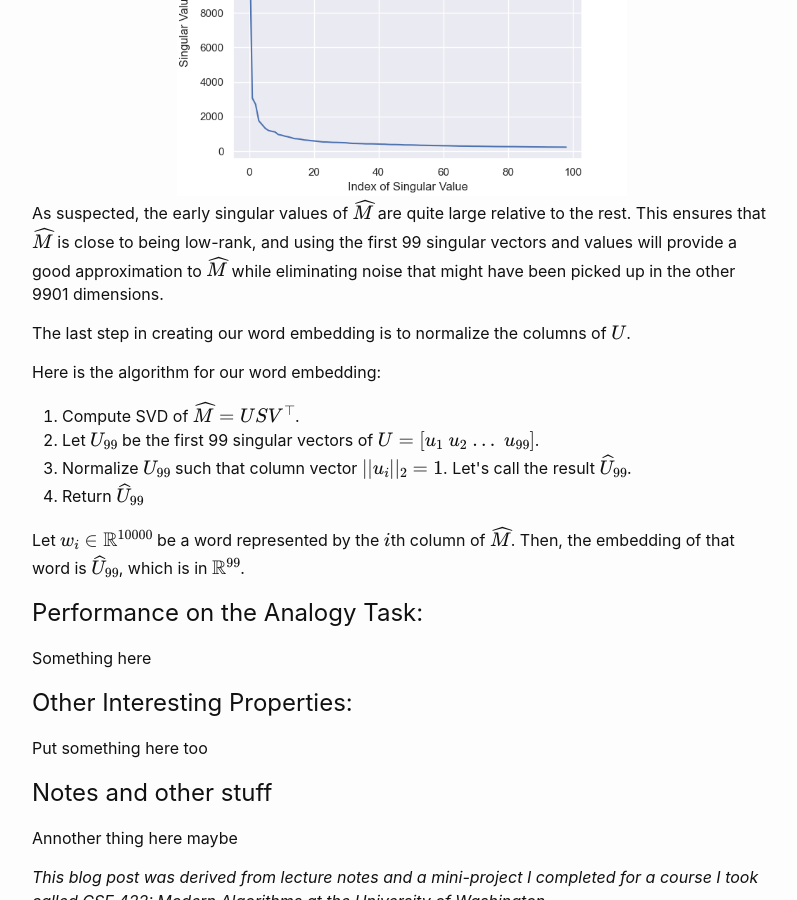
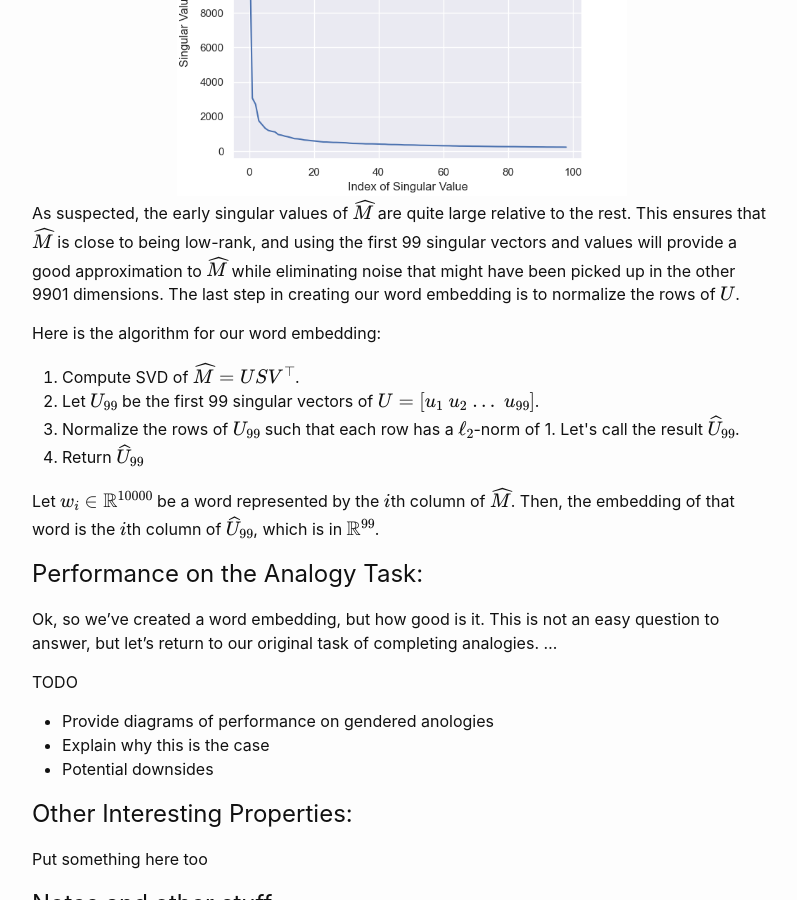
Before and after one commit to williamhowardsnyder/williamhowardsnyder.github.io, a Jekyll site: the page built from _posts/2021-02-10-Word_Embeddings.markdown, in a window 1280 px wide and 900 px high, scrolled down 2080 px. Shown: the whole window, without its empty margins (238-1035 px from the left). Built offline with Jekyll 4.4.1, drawn with Linux system fonts in a browser that asks for light colours; formulas are drawn with MathJax 3.

Commit message:
Update 2021-02-10-Word_Embeddings.markdown

```diff
--- a/_posts/2021-02-10-Word_Embeddings.markdown
+++ b/_posts/2021-02-10-Word_Embeddings.markdown
@@ -43,23 +43,26 @@ It seems reasonable that our method for assigning vectors to words picked up a l
    <img style="width:450px;" src="/assets/images/p2_part_a.png" />
 </div>
 
-As suspected, the early singular values of $\widehat{M}$ are quite large relative to the rest. This ensures that $\widehat{M}$ is close to being low-rank, and using the first 99 singular vectors and values will provide a good approximation to $\widehat{M}$ while eliminating noise that might have been picked up in the other 9901 dimensions.
-
-The last step in creating our word embedding is to normalize the columns of $U$.
+As suspected, the early singular values of $\widehat{M}$ are quite large relative to the rest. This ensures that $\widehat{M}$ is close to being low-rank, and using the first 99 singular vectors and values will provide a good approximation to $\widehat{M}$ while eliminating noise that might have been picked up in the other 9901 dimensions. The last step in creating our word embedding is to normalize the rows of $U$.
 
 Here is the algorithm for our word embedding:
 <ol>
   <li>Compute SVD of $\widehat{M} = USV^\top$.</li>
   <li>Let $U_{99}$ be the first 99 singular vectors of $U = [u_1 \; u_2 \; ... \; u_{99}]$.</li>
-  <li>Normalize $U_{99}$ such that column vector $||u_i||_2 = 1$. Let's call the result $\widehat{U}_{99}$.</li>
+  <li>Normalize the rows of $U_{99}$ such that each row has a $\ell_2$-norm of 1. Let's call the result $\widehat{U}_{99}$.</li>
   <li>Return $\widehat{U}_{99}$</li>
 </ol>
-Let $w_i \in \mathbb{R}^{10000}$ be a word represented by the $i$th column of $\widehat{M}$. Then, the embedding of that word is $\widehat{U}_{99}$, which is in $\mathbb{R}^{99}$.
+Let $w_i \in \mathbb{R}^{10000}$ be a word represented by the $i$th column of $\widehat{M}$. Then, the embedding of that word is the $i$th column of $\widehat{U}_{99}$, which is in $\mathbb{R}^{99}$.
 
 
 # Performance on the Analogy Task:
 
-Something here
+Ok, so we've created a word embedding, but how good is it. This is not an easy question to answer, but let's return to our original task of completing analogies. ...
+
+TODO
+* Provide diagrams of performance on gendered anologies
+* Explain why this is the case
+* Potential downsides
 
 
 
```
